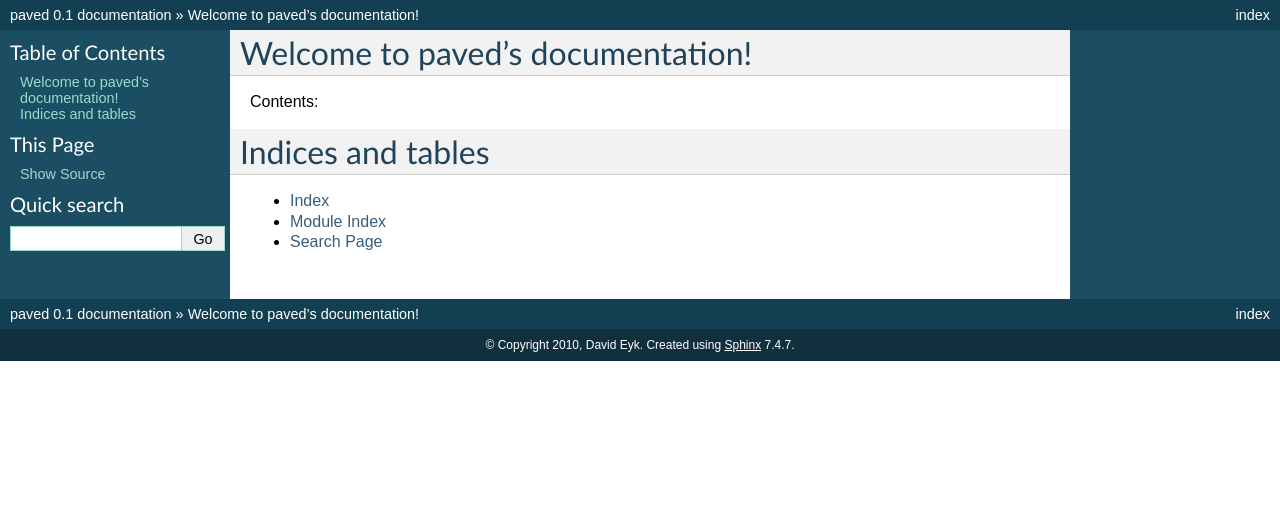
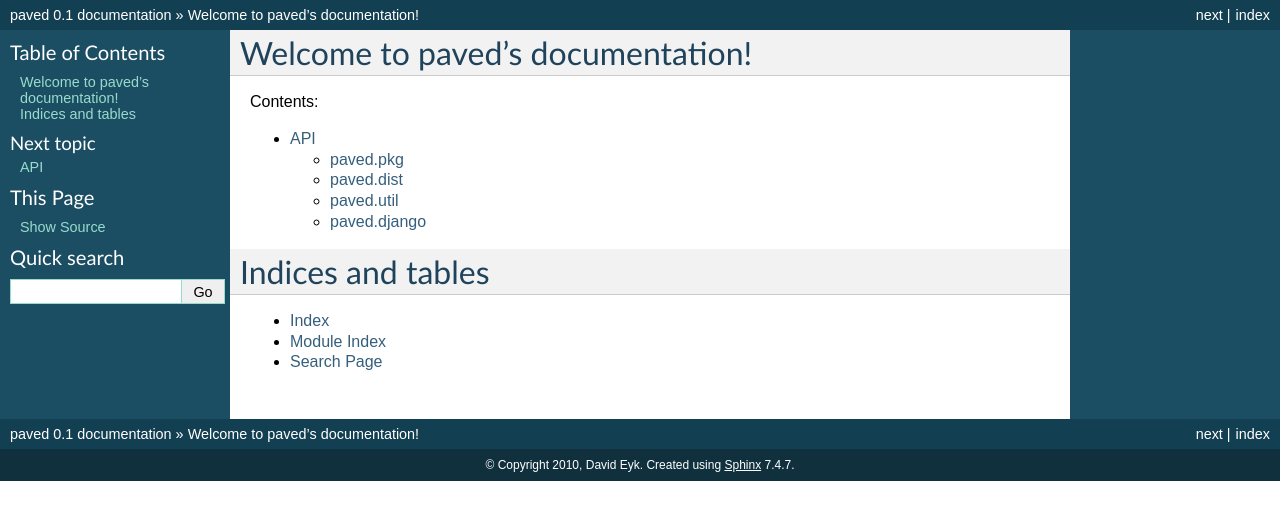
Before and after one commit to eykd/paved, a Sphinx documentation site: the page built from docs/index.rst, in a window 1280 px wide. Shown: the top 520 px of the page. Built offline with Sphinx 7.4.7, drawn with Linux system fonts in a browser that asks for light colours.

```diff
--- /dev/null
+++ b/docs/api.paved.dist.rst
@@ -0,0 +1,5 @@
+paved.dist
+==========
+
+.. automodule:: paved.dist
+   :members:
--- /dev/null
+++ b/docs/api.paved.django.rst
@@ -0,0 +1,5 @@
+paved.django
+============
+
+.. automodule:: paved.django
+   :members:
--- /dev/null
+++ b/docs/api.paved.pkg.rst
@@ -0,0 +1,5 @@
+paved.pkg
+=========
+
+.. automodule:: paved.pkg
+   :members:
--- /dev/null
+++ b/docs/api.paved.util.rst
@@ -0,0 +1,5 @@
+paved.util
+==========
+
+.. automodule:: paved.util
+   :members:
--- /dev/null
+++ b/docs/api.rst
@@ -0,0 +1,10 @@
+API
+===
+
+.. toctree::
+   :maxdepth: 2
+
+   api.paved.pkg
+   api.paved.dist
+   api.paved.util
+   api.paved.django
--- a/docs/conf.py
+++ b/docs/conf.py
@@ -16,7 +16,7 @@ import sys, os
 # If extensions (or modules to document with autodoc) are in another directory,
 # add these directories to sys.path here. If the directory is relative to the
 # documentation root, use os.path.abspath to make it absolute, like shown here.
-#sys.path.insert(0, os.path.abspath('.'))
+sys.path.insert(0, os.path.abspath('..'))
 
 # -- General configuration -----------------------------------------------------
 
--- a/docs/index.rst
+++ b/docs/index.rst
@@ -11,6 +11,8 @@ Contents:
 .. toctree::
    :maxdepth: 2
 
+   api
+
 Indices and tables
 ==================
 
```
Also changed, not shown: 2 other files.
